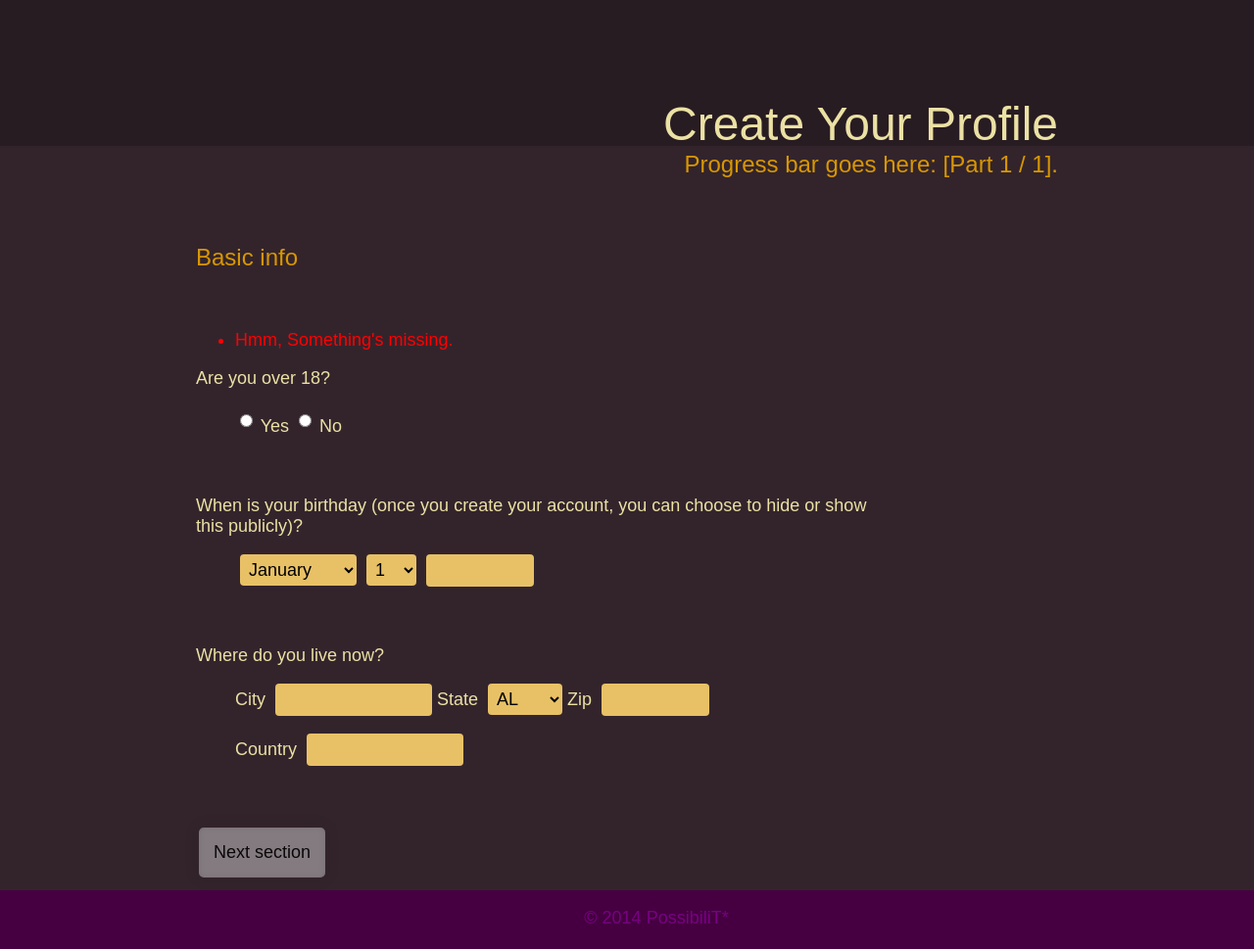
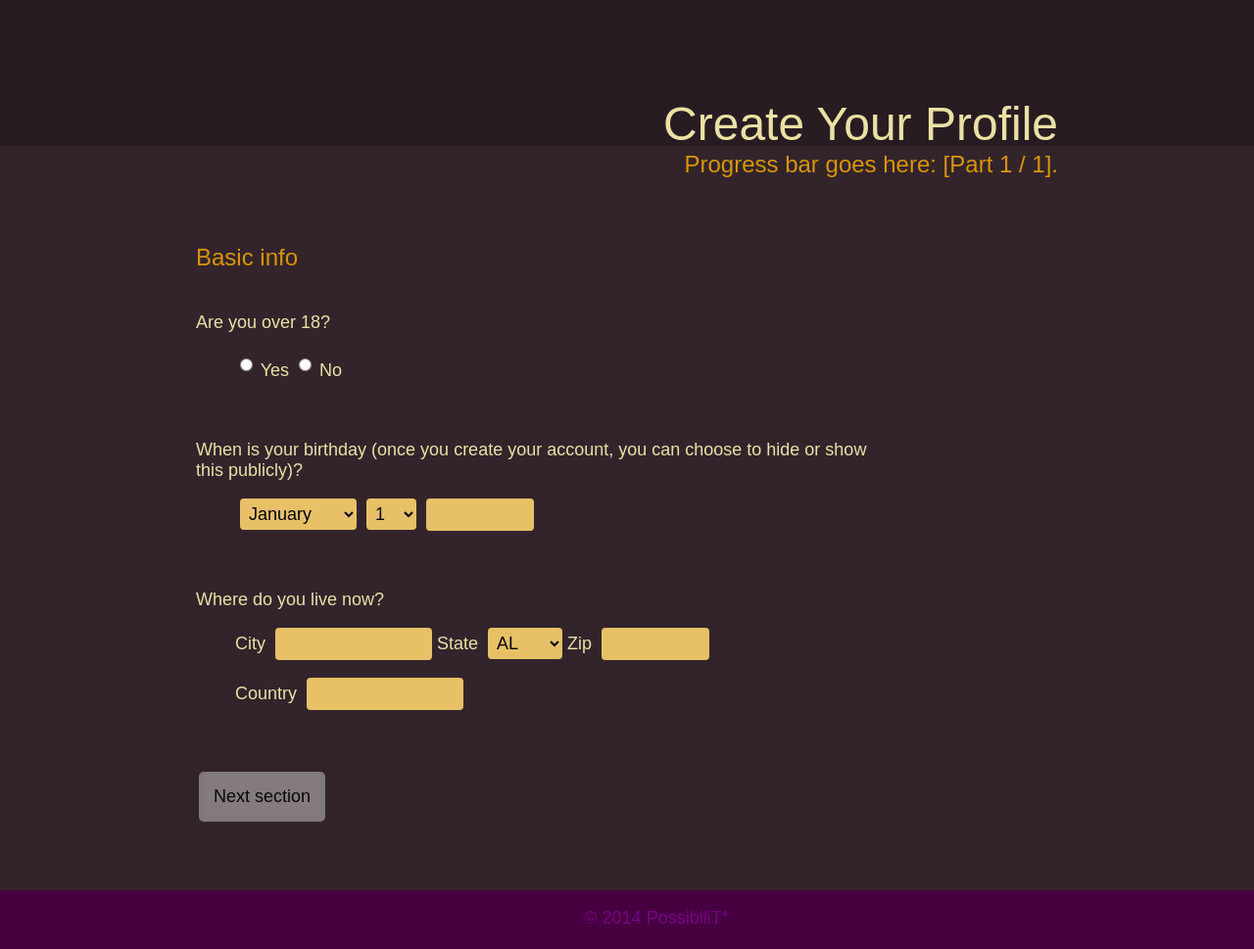
Before and after one commit to aliyarahman/possibiliT, a Django app: template app/templates/app/basic_info.html in a window 1280 px wide. Shown: the part 51-1020 px from the top of the page at 98% size. Run offline with Django 3.2, Linux system fonts and the light colour scheme; the template is opened without the code that fills it: values that come from a table or form of the project are taken from there, others are empty.

Commit message:
Fixed error display

```diff
--- a/app/templates/app/basic_info.html
+++ b/app/templates/app/basic_info.html
@@ -6,10 +6,6 @@
 <div class="tagline">Basic info</div>
 
 <br><br><form method="POST" action="{% url 'basic_info' %}">{% csrf_token %}
-{{ form.name_of_field.errors }}
-<ul class="errorlist">
-    <li>Hmm, Something's missing.</li>
-</ul>
 
 	{{ form.non_field_errors }}
 
--- a/app/templates/app/create_account.html
+++ b/app/templates/app/create_account.html
@@ -7,10 +7,6 @@
 
 <form class="createaccountform" method="POST" action="{% url 'create_account' %}">{% csrf_token %}
 
-
-<ul class="errorlist">
-    <li>Hmm, Something's missing.</li>
-</ul>
 
 	{{ form.non_field_errors }}
 
--- a/app/templates/app/identities.html
+++ b/app/templates/app/identities.html
@@ -6,11 +6,6 @@
 <div class="tagline">Tell us how you identify...</div>
 
 <form class="identitiesform" method="POST" action="{% url 'identities' %}">{% csrf_token %}
-
-{{ form.name_of_field.errors }}
-<ul class="errorlist">
-    <li>Hmm, Something's missing.</li>
-</ul>
 
 	{{ form.non_field_errors }}
 
--- a/app/templates/app/looking_for.html
+++ b/app/templates/app/looking_for.html
@@ -7,10 +7,6 @@
 <div class="tagline">Tell us who you're looking for...</div>
 <form class="lookingforform" method="POST" action="{% url 'looking_for' %}">{% csrf_token %}
 
-{{ form.name_of_field.errors }}
-<ul class="errorlist">
-    <li>Hmm, Something's missing.</li>
-</ul>
 
 	{{ form.non_field_errors }}
 
```
